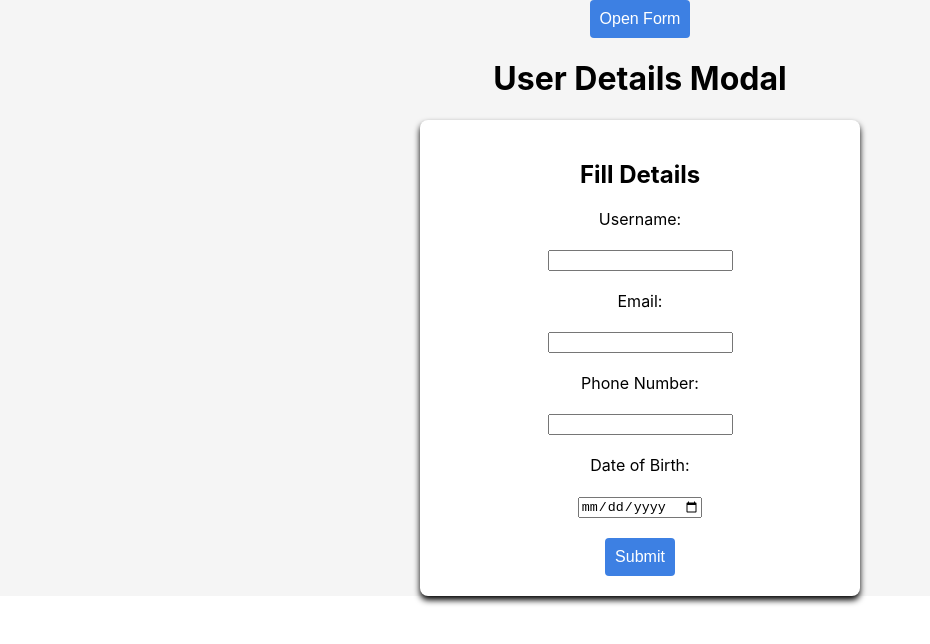
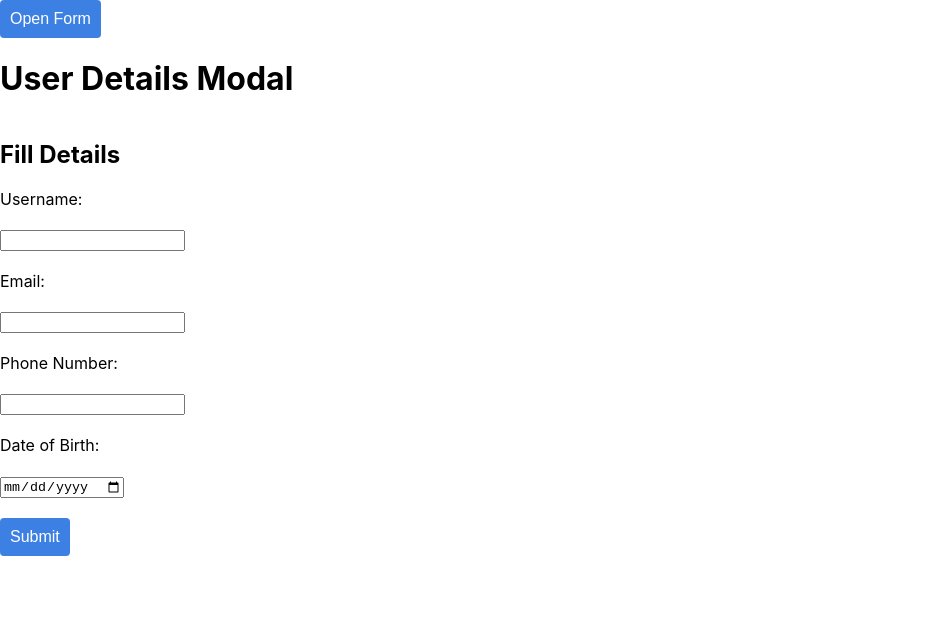
Before and after one commit to deepti-wali/xmodal, a React (Create React App) app: page / in a window 1280 px wide. Both pictures are taken after a click on the button "Open Form". Shown: the top 644 px of the page, without its empty margins (0-930 px from the left). Built offline with nearby package versions, Linux system fonts and the light colour scheme.

Commit message:
first commit

```diff
--- a/src/Xmodal.css
+++ b/src/Xmodal.css
@@ -1,4 +1,4 @@
-.modal {
+/* .modal {
   display: flex;
   flex-direction: column;
   align-items: center;
@@ -6,6 +6,8 @@
   height: 100%;
   width: 100%;
   background-color: whitesmoke;
+  position: absolute;
+  z-index: -1;
 }
 
 .modal-content {
@@ -19,6 +21,7 @@
   width: 400px;
   text-align: center;
   box-shadow: 0px 4px 6px rgba(0, 0, 0.1);
+  z-index: 5;
 }
 .app {
   display: flex;
@@ -36,3 +39,30 @@
   color: white;
   cursor: pointer;
 }
+.text {
+  height: 30px;
+  width: 260px;
+} */
+
+.modal {
+  display: flex;
+
+  align-items: center;
+  justify-content: left;
+}
+
+.modal-content {
+  display: flex;
+
+  align-items: center;
+  justify-content: center;
+}
+.submit-button {
+  padding: 10px 10px;
+  font-size: 16px;
+  border: none;
+  border-radius: 4px;
+  background-color: #3d80e3;
+  color: white;
+  cursor: pointer;
+}
--- a/src/Xmodal.js
+++ b/src/Xmodal.js
@@ -1,9 +1,221 @@
+// import React, { useState } from "react";
+import "./Xmodal.css";
+
+// const XModal = () => {
+//   const [isOpen, setIsOpen] = useState(false);
+//   const [isOpenModal, setIsOpenModal] = useState(true);
+//   const [formData, setFormData] = useState({
+//     email: "",
+//     username: "",
+//     dob: "",
+//     phone: "",
+//   });
+
+//   const handleInputChange = (e) => {
+//     const { id, value } = e.target;
+//     setFormData({
+//       ...formData,
+//       [id]: value,
+//     });
+//   };
+
+//   const handleSubmit = (e) => {
+//     e.preventDefault();
+
+//     if (!formData.email.includes("@")) {
+//       alert("Invalid email. Please check your email address.");
+//     } else if (formData.phone.length !== 10 || isNaN(formData.phone)) {
+//       alert("Invalid phone number. Please enter a 10-digit phone number.");
+//     } else if (new Date(formData.dob) > new Date()) {
+//       alert("Invalid date of birth. Please enter a valid date.");
+//     } else {
+//       // Handle successful form submission here
+//       alert("Form submitted successfully:", formData);
+//       setIsOpen(false);
+//       setFormData({
+//         email: "",
+//         username: "",
+//         dob: "",
+//         phone: "",
+//       });
+//     }
+//   };
+
+//   const handleOpenModal = () => {
+//     // if (e.target.className === "modal") {
+//     setIsOpen(true);
+//     setIsOpenModal(true);
+
+//     // }
+//   };
+
+//   const handleCloseModal = (e) => {
+//     if (e.target.className === "modal") {
+//       setIsOpen(false);
+//       setIsOpenModal(true);
+//     }
+//   };
+
+//   return (
+//     // <div className="app">
+//     //   <button onClick={handleOpenModal} className="submit-button">
+//     //     Open Form
+//     //   </button>
+//     //   <h1>User Details Modal</h1>
+
+//     //   {isOpen && (
+//     //     <div className="modal" onClick={handleCloseModal}>
+//     //       <div className="modal-content">
+//     //         <form onSubmit={handleSubmit}>
+//     //           <h2> Fill Details</h2>
+
+//     //           <label htmlFor="username">Username:</label>
+//     //           <br />
+//     //           <br />
+//     //           <input
+//     //             type="text"
+//     //             id="username"
+//     //             value={formData.username}
+//     //             onChange={handleInputChange}
+//     //             required
+//     //           />
+//     //           <br />
+//     //           <br />
+
+//     //           <label htmlFor="email">Email:</label>
+//     //           <br />
+//     //           <br />
+//     //           <input
+//     //             type="email"
+//     //             id="email"
+//     //             value={formData.email}
+//     //             onChange={handleInputChange}
+//     //             required
+//     //           />
+//     //           <br />
+//     //           <br />
+//     //           <label htmlFor="phone">Phone Number:</label>
+//     //           <br />
+//     //           <br />
+
+//     //           <input
+//     //             type="tel"
+//     //             id="phone"
+//     //             value={formData.phone}
+//     //             onChange={handleInputChange}
+//     //             required
+//     //           />
+//     //           <br />
+//     //           <br />
+
+//     //           <label htmlFor="dob">Date of Birth:</label>
+//     //           <br />
+//     //           <br />
+//     //           <input
+//     //             type="date"
+//     //             id="dob"
+//     //             value={formData.dob}
+//     //             onChange={handleInputChange}
+//     //             required
+//     //           />
+//     //           <br />
+//     //           <br />
+//     //           <button type="submit" className="submit-button">
+//     //             Submit
+//     //           </button>
+//     //         </form>
+//     //       </div>
+//     //     </div>
+//     //   )}
+//     // </div>
+//     <div>
+//       {/* {isOpen && ( */}
+//       {isOpenModal && (
+//         <div className="modal" onClick={handleCloseModal}>
+//           <button onClick={handleOpenModal} className="submit-button">
+//             Open Form
+//           </button>
+//           <h1>User Details Modal</h1>
+//           {isOpen && (
+//             <div className="modal-content" onClick={handleCloseModal}>
+//               <form onSubmit={handleSubmit}>
+//                 <h2> Fill Details</h2>
+
+//                 <label htmlFor="username">Username:</label>
+//                 <br />
+//                 <br />
+//                 <input
+//                   className="text"
+//                   type="text"
+//                   id="username"
+//                   value={formData.username}
+//                   onChange={handleInputChange}
+//                   required
+//                 />
+//                 <br />
+//                 <br />
+
+//                 <label htmlFor="email">Email:</label>
+//                 <br />
+//                 <br />
+//                 <input
+//                   type="email"
+//                   id="email"
+//                   className="text"
+//                   value={formData.email}
+//                   onChange={handleInputChange}
+//                   required
+//                 />
+//                 <br />
+//                 <br />
+//                 <label htmlFor="phone">Phone Number:</label>
+//                 <br />
+//                 <br />
+
+//                 <input
+//                   type="tel"
+//                   id="phone"
+//                   className="text"
+//                   value={formData.phone}
+//                   onChange={handleInputChange}
+//                   required
+//                 />
+//                 <br />
+//                 <br />
+
+//                 <label htmlFor="dob">Date of Birth:</label>
+//                 <br />
+//                 <br />
+//                 <input
+//                   type="date"
+//                   id="dob"
+//                   className="text"
+//                   value={formData.dob}
+//                   onChange={handleInputChange}
+//                   required
+//                 />
+//                 <br />
+//                 <br />
+//                 <button type="submit" className="submit-button">
+//                   Submit
+//                 </button>
+//               </form>
+//             </div>
+//           )}
+//         </div>
+//       )}
+//       {/* )} */}
+//     </div>
+//   );
+// };
+
+// export default XModal;
+
 import React, { useState } from "react";
-import "./Xmodal.css";
+import "./App.css";
 
 const XModal = () => {
   const [isOpen, setIsOpen] = useState(false);
-  const [isOpenModal, setIsOpenModal] = useState(true);
   const [formData, setFormData] = useState({
     email: "",
     username: "",
@@ -42,102 +254,25 @@ const XModal = () => {
   };
 
   const handleOpenModal = () => {
-    // if (e.target.className === "modal") {
     setIsOpen(true);
-    setIsOpenModal(true);
-
-    // }
   };
 
   const handleCloseModal = (e) => {
     if (e.target.className === "modal") {
       setIsOpen(false);
-      setIsOpenModal(true);
     }
   };
 
   return (
-    // <div className="app">
-    //   <button onClick={handleOpenModal} className="submit-button">
-    //     Open Form
-    //   </button>
-    //   <h1>User Details Modal</h1>
-
-    //   {isOpen && (
-    //     <div className="modal" onClick={handleCloseModal}>
-    //       <div className="modal-content">
-    //         <form onSubmit={handleSubmit}>
-    //           <h2> Fill Details</h2>
-
-    //           <label htmlFor="username">Username:</label>
-    //           <br />
-    //           <br />
-    //           <input
-    //             type="text"
-    //             id="username"
-    //             value={formData.username}
-    //             onChange={handleInputChange}
-    //             required
-    //           />
-    //           <br />
-    //           <br />
-
-    //           <label htmlFor="email">Email:</label>
-    //           <br />
-    //           <br />
-    //           <input
-    //             type="email"
-    //             id="email"
-    //             value={formData.email}
-    //             onChange={handleInputChange}
-    //             required
-    //           />
-    //           <br />
-    //           <br />
-    //           <label htmlFor="phone">Phone Number:</label>
-    //           <br />
-    //           <br />
-
-    //           <input
-    //             type="tel"
-    //             id="phone"
-    //             value={formData.phone}
-    //             onChange={handleInputChange}
-    //             required
-    //           />
-    //           <br />
-    //           <br />
-
-    //           <label htmlFor="dob">Date of Birth:</label>
-    //           <br />
-    //           <br />
-    //           <input
-    //             type="date"
-    //             id="dob"
-    //             value={formData.dob}
-    //             onChange={handleInputChange}
-    //             required
-    //           />
-    //           <br />
-    //           <br />
-    //           <button type="submit" className="submit-button">
-    //             Submit
-    //           </button>
-    //         </form>
-    //       </div>
-    //     </div>
-    //   )}
-    // </div>
     <div className="app">
-      {/* {isOpen && ( */}
-      {isOpenModal && (
-        <div className="modal" onClick={handleCloseModal}>
       <button onClick={handleOpenModal} className="submit-button">
         Open Form
       </button>
       <h1>User Details Modal</h1>
+
       {isOpen && (
-            <div className="modal-content" onClick={handleCloseModal}>
+        <div className="modal" onClick={handleCloseModal}>
+          <div className="modal-content">
             <form onSubmit={handleSubmit}>
               <h2> Fill Details</h2>
 
@@ -197,10 +332,8 @@ const XModal = () => {
               </button>
             </form>
           </div>
-          )}
         </div>
       )}
-      {/* )} */}
     </div>
   );
 };
```
Lines whose indentation alone changed are shown as unchanged.
